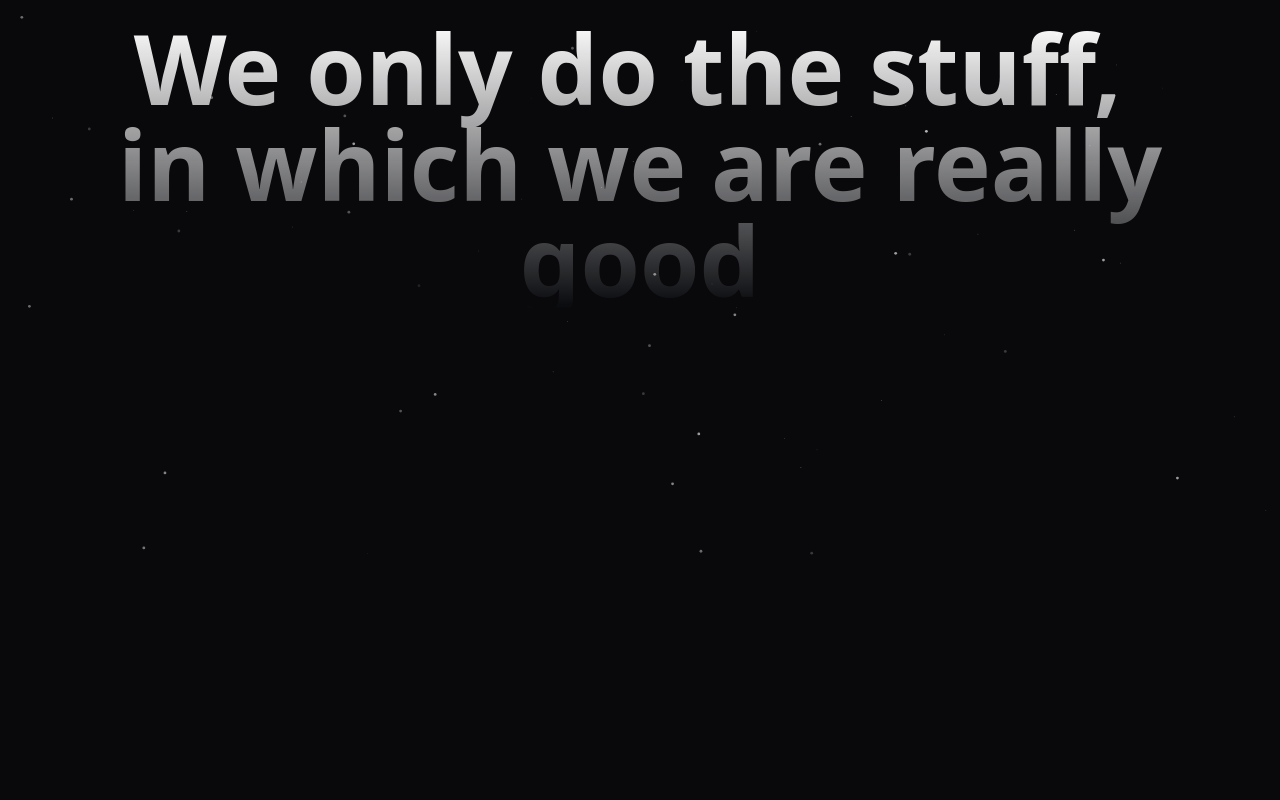
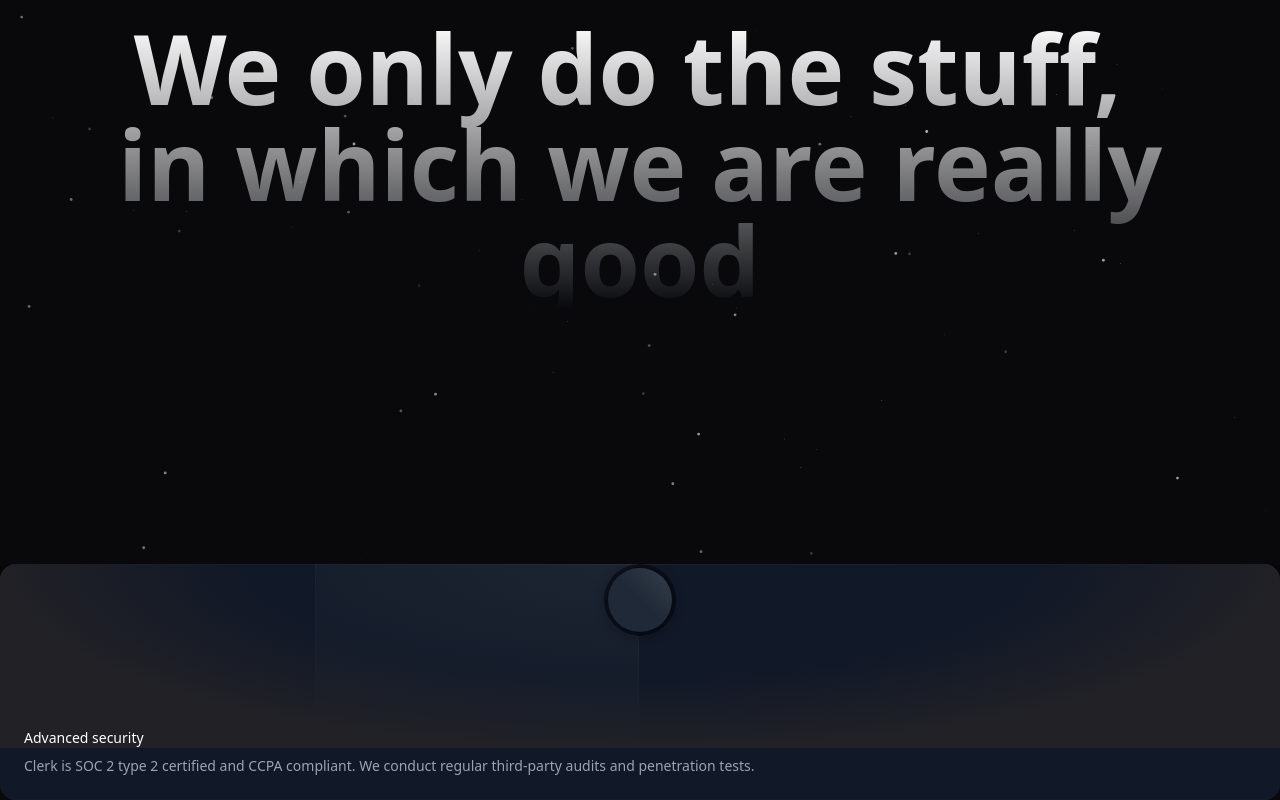
Before and after one commit to Ankit-2145/React-animated-website, a React (Vite) app: page / in a window 1280 px wide. Shown: the part 301-1101 px from the top of the page. Before the commit the page ends 865 px from the top, so only its background shows below. Built offline with nearby package versions, Linux system fonts and the light colour scheme.

Commit message:
feat: testing

```diff
--- a/src/components/Hero.tsx
+++ b/src/components/Hero.tsx
@@ -3,12 +3,11 @@
 import Particles from "@/components/magicui/particles";
 
 export default function Hero() {
-
-
   return (
+    <>
       <div className="relative flex h-screen w-full flex-col items-center justify-center overflow-hidden bg-background md:shadow-xl">
         <span className="pointer-events-none whitespace-pre-wrap bg-gradient-to-b from-black to-gray-300/80 bg-clip-text text-center text-8xl font-semibold leading-none text-transparent dark:from-white dark:to-slate-900/10">
-        We only do the stuff, <br/>
+          We only do the stuff, <br />
           in which we are really good
         </span>
         <Particles
@@ -18,5 +17,55 @@ export default function Hero() {
           refresh
         />
       </div>
+      <div className="group isolate flex flex-col rounded-2xl bg-gray-900 shadow-[inset_0_1px,inset_0_0_0_1px] shadow-white/[0.025] overflow-hidden">
+        <div className="relative z-10 flex-none px-6 order-last pb-6">
+          <h3 className="text-sm font-medium text-white">Advanced security</h3>
+          <p className="mt-2 text-pretty text-sm/5 text-gray-400">
+            Clerk is SOC 2 type 2 certified and CCPA compliant. We conduct
+            regular third-party audits and penetration tests.
+          </p>
+        </div>
+        <div
+          className="pointer-events-none relative flex-auto select-none isolate"
+          aria-hidden="true"
+          style={{ minHeight: "10.25rem" }}
+        >
+          <div className="absolute inset-0 -bottom-5 z-10 bg-[radial-gradient(50%_100%_at_top,theme(colors.gray.900/0),theme(colors.gray.900/0.68)_61.5%,rgb(33,33,38))]"></div>
+          <div className="absolute inset-x-0 top-full z-10 mt-5 h-12 bg-gray-900"></div>
+          <div className="relative flex h-full items-center justify-center">
+            <div className="relative h-[4.5rem] w-[4.5rem]">
+              <div
+                className="absolute right-full top-1/2 mr-12 mt-[calc(-280/2/16*1rem)]"
+                style={{ transform: "translateX(5.1875rem)" }}
+              >
+                <div className="relative aspect-[224/280] w-[calc(224/16*1rem)] -scale-x-100">
+                  <svg
+                    viewBox="0 0 224 280"
+                    height="280"
+                    fill="none"
+                    aria-hidden="true"
+                    className="absolute inset-0 h-full w-full overflow-visible"
+                  >
+                    <path
+                      fill="#fff"
+                      fillOpacity="0.05"
+                      d="M8 .25a8 8 0 0 0-8 8v91.704c0 2.258.954 4.411 2.628 5.927l10.744 9.738A7.998 7.998 0 0 1 16 121.546v36.408a7.998 7.998 0 0 1-2.628 5.927l-10.744 9.738A7.998 7.998 0 0 0 0 179.546v92.204a8 8 0 0 0 8 8h308a8 8 0 0 0 8-8V8.25a8 8 0 0 0-8-8H8Z"
+                    ></path>
+                    <path
+                      stroke="#fff"
+                      strokeOpacity="0.05"
+                      d="M.5 99.954V8.25A7.5 7.5 0 0 1 8 .75h308a7.5 7.5 0 0 1 7.5 7.5v263.5a7.5 7.5 0 0 1-7.5 7.5H8a7.5 7.5 0 0 1-7.5-7.5v-92.204a7.5 7.5 0 0 1 2.464-5.557l10.744-9.737a8.5 8.5 0 0 0 2.792-6.298v-36.408a8.5 8.5 0 0 0-2.792-6.298l-10.744-9.737A7.5 7.5 0 0 1 .5 99.954Z"
+                    ></path>
+                  </svg>
+                </div>
+              </div>
+              {/* Center SVG and decorations */}
+              <div className="absolute inset-0 z-10 rounded-full bg-gray-950/60 shadow-[0_1px_theme(colors.white/0.03)]"></div>
+              <div className="absolute inset-1 z-10 rounded-full bg-gray-800 bg-gradient-to-tr from-white/0 via-white/0 to-white/10 shadow-[0_2px_12px_theme(colors.black/0.5)]"></div>
+            </div>
+          </div>
+        </div>
+      </div>
+    </>
   );
 }
```
Lines whose indentation alone changed are shown as unchanged.
